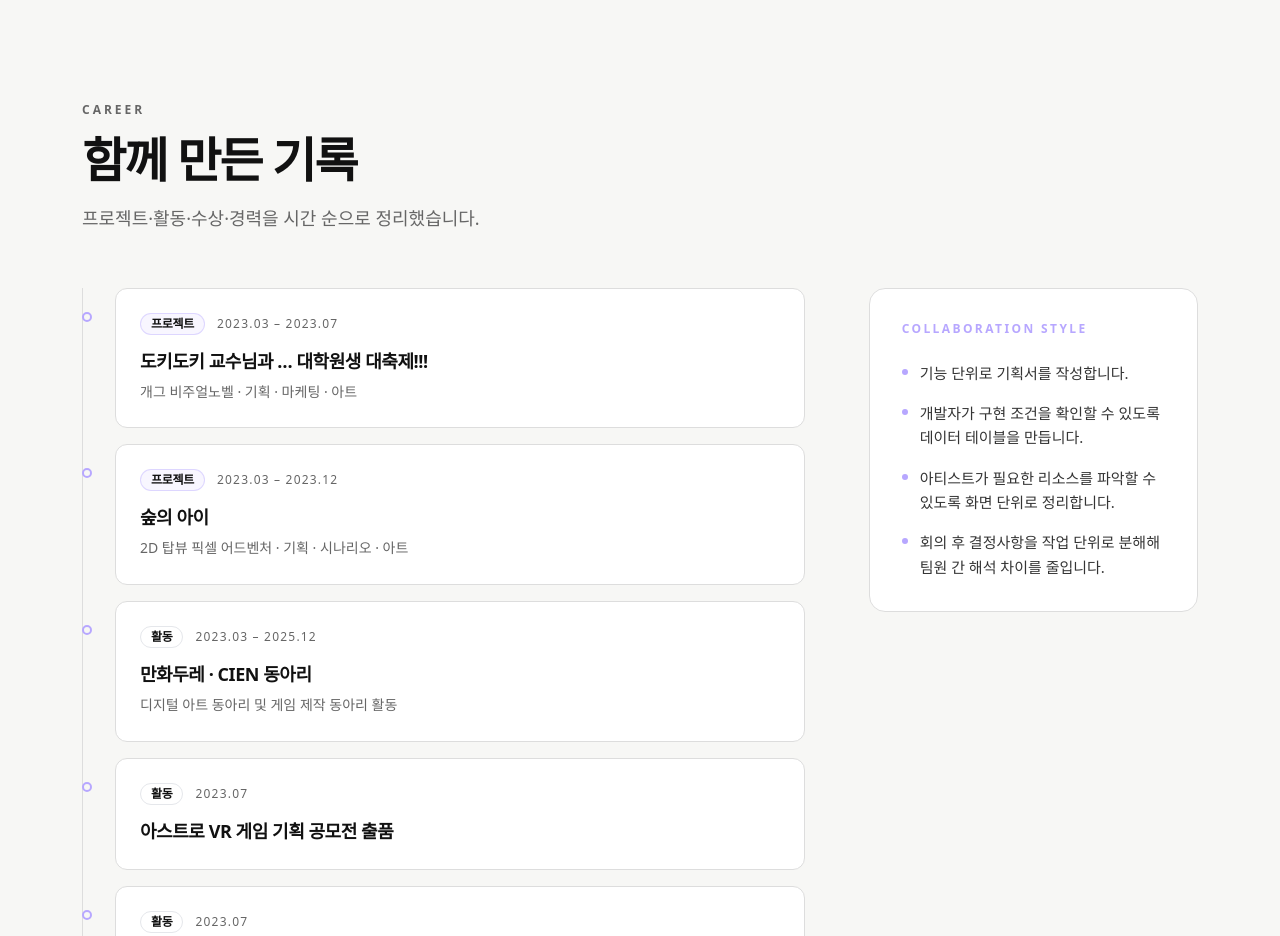
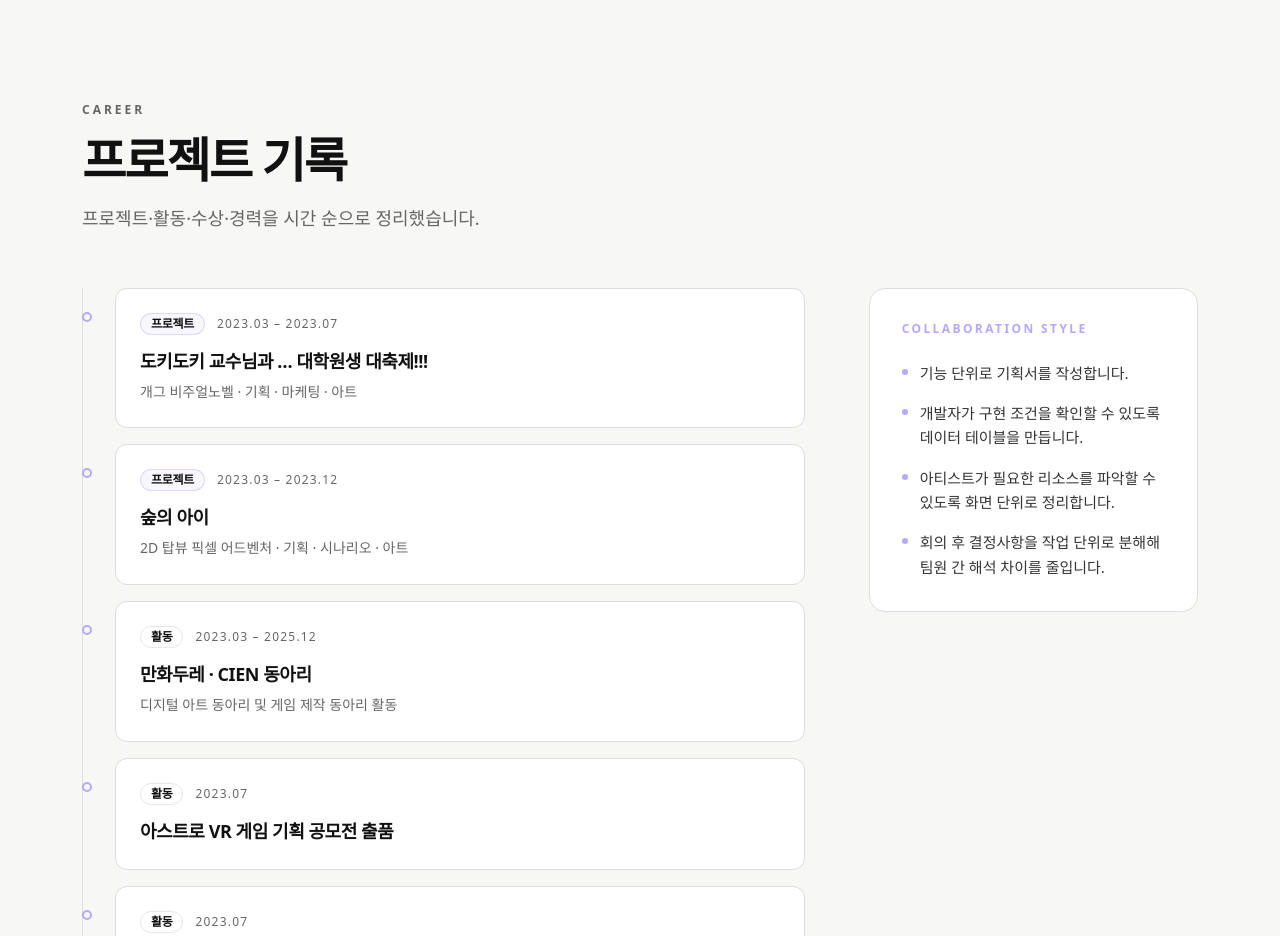
Before and after one commit to haehaejjang/website, a Next.js app: page / in a window 1280 px wide. Shown: the part 7720-8656 px from the top of the page. Built offline with nearby package versions, Linux system fonts and the light colour scheme.

Commit message:
Update Career.tsx

```diff
--- a/src/components/sections/Career.tsx
+++ b/src/components/sections/Career.tsx
@@ -9,7 +9,7 @@ export function Career() {
       <div className="container-content">
         <SectionTitle
           eyebrow="Career"
-          title="함께 만든 기록"
+          title="프로젝트 기록"
           description="프로젝트·활동·수상·경력을 시간 순으로 정리했습니다."
         />
 
```
